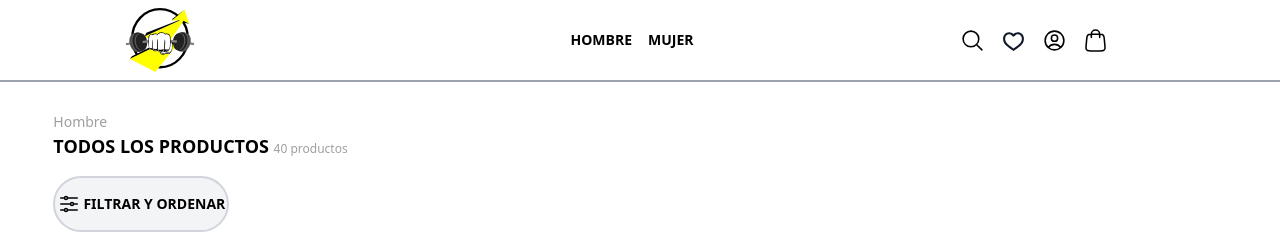
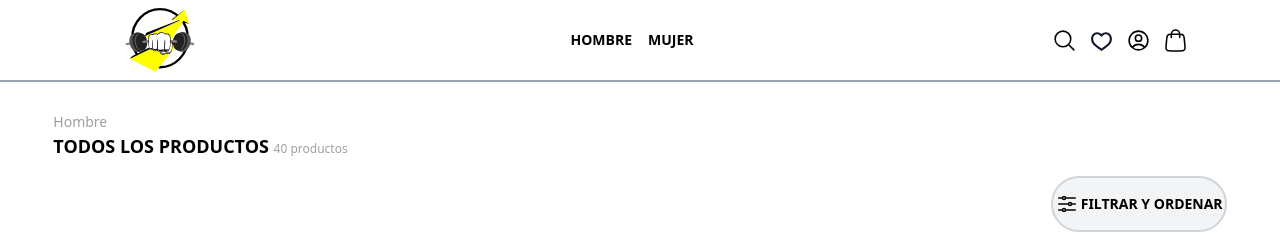
Before and after one commit to matgarfer499/LiftUp, a Laravel app: page /men in a window 1280 px wide. Shown: the top 248 px of the page. Run offline with Laravel 9, Linux system fonts and the light colour scheme; data comes from the database, SQL or seed files in the repository; style sheets or scripts are compiled from the project's sources; some libraries are stand-ins or nearby versions.

Commit message:
fix responsive en el nav

```diff
--- a/resources/views/clothes/menClothes.blade.php
+++ b/resources/views/clothes/menClothes.blade.php
@@ -7,7 +7,7 @@
     <div class="w-full font-normal text-sm text-[#9f9fa0]">Hombre</div>
     <div class="w-full font-bold text-lg">TODOS LOS PRODUCTOS <span class="font-normal text-xs text-[#9f9fa0]">{{$amount}} productos</span></div>
 </div>
-<div class="w-11/12 flex flex-wrap justify-between m-auto mb-4">
+<div class="w-11/12 flex flex-wrap sm:justify-end justify-between m-auto mb-4">
     <div class="w-20 h-12 absolute bg-white border-2 border-gray-300 rounded-full opacity-40 mt-1 ml-1 sm:hidden" id="layout">
     </div>
     <button class="w-44 h-14 border-2 border-gray-300 bg-gray-100 rounded-full flex justify-around items-center sm:hidden" id="displayBtn">
--- a/resources/views/layouts/plantilla.blade.php
+++ b/resources/views/layouts/plantilla.blade.php
@@ -93,21 +93,23 @@
         <a href="{{route('menclothes.index')}}" class="font-semibold text-sm mr-4 cursor-pointer">HOMBRE</a>
         <a href="{{route('womenclothes.index')}}" class="font-semibold text-sm mr-4 cursor-pointer">MUJER</a>
       </div>
-      <div class="w-3/12 flex flex-wrap">
-        <svg xmlns="http://www.w3.org/2000/svg" fill="none" viewBox="0 0 24 24" stroke-width="1.5" stroke="currentColor" class="w-[25px] h-[25px] sm:block hidden">
+      <div class="w-3/12 flex justify-center">
+        <div class="w-6/12 flex flex-wrap justify-evenly">
+          <svg xmlns="http://www.w3.org/2000/svg" fill="none" viewBox="0 0 24 24" stroke-width="1.5" stroke="currentColor" class="lg:w-[25px] lg:h-[25px] w-5 h-5 sm:block hidden">
             <path stroke-linecap="round" stroke-linejoin="round" d="M21 21l-5.197-5.197m0 0A7.5 7.5 0 105.196 5.196a7.5 7.5 0 0010.607 10.607z" />
           </svg>
-        <svg class="w-[25px] h-[25px] sm:ml-4 mr-4 ml-0" viewBox="0 0 24 24" fill="none" xmlns="http://www.w3.org/2000/svg">
+          <svg class="lg:w-[25px] lg:h-[25px] w-5 h-5" viewBox="0 0 24 24" fill="none" xmlns="http://www.w3.org/2000/svg">
             <path fill-rule="evenodd" clip-rule="evenodd" d="M7.78125 4C4.53699 4 2 6.81981 2 10.1559C2 11.8911 2.27768 13.32 3.31283 14.8234C4.3005 16.258 5.9429 17.7056 8.49134 19.6155L12 22L15.5084 19.6158C18.057 17.7058 19.6995 16.258 20.6872 14.8234C21.7223 13.32 22 11.8911 22 10.1559C22 6.81982 19.463 4 16.2188 4C14.5909 4 13.1818 4.66321 12 5.86323C10.8182 4.66321 9.40906 4 7.78125 4ZM7.78125 6C5.77551 6 4 7.7855 4 10.1559C4 10.7049 4.03107 11.1875 4.10853 11.6325C4.23826 12.378 4.49814 13.0182 4.96014 13.6893C5.74532 14.8297 7.14861 16.11 9.69156 18.0157L12 19.7494L14.3084 18.0157C16.8514 16.11 18.2547 14.8297 19.0399 13.6893C19.7777 12.6176 20 11.6245 20 10.1559C20 7.7855 18.2245 6 16.2188 6C14.9831 6 13.8501 6.58627 12.8033 7.99831C12.6147 8.25274 12.3167 8.40277 12 8.40277C11.6833 8.40277 11.3853 8.25274 11.1967 7.99831C10.1499 6.58627 9.01689 6 7.78125 6Z" fill="#0F1729" />
           </svg>
           <a href="{{ route('login') }}" class="sm:flex hidden">
-          <svg xmlns="http://www.w3.org/2000/svg" fill="none" viewBox="0 0 24 24" stroke-width="1.5" stroke="currentColor" class="w-[25px] h-[25px] mr-4 hover:stroke-red-700">
+            <svg xmlns="http://www.w3.org/2000/svg" fill="none" viewBox="0 0 24 24" stroke-width="1.5" stroke="currentColor" class="lg:w-[25px] lg:h-[25px] w-5 h-5 hover:stroke-red-700">
               <path stroke-linecap="round" stroke-linejoin="round" d="M17.982 18.725A7.488 7.488 0 0012 15.75a7.488 7.488 0 00-5.982 2.975m11.963 0a9 9 0 10-11.963 0m11.963 0A8.966 8.966 0 0112 21a8.966 8.966 0 01-5.982-2.275M15 9.75a3 3 0 11-6 0 3 3 0 016 0z" />
             </svg>
           </a>
-        <svg class="w-[25px] h-[25px]" viewBox="0 0 24 24" fill="none" xmlns="http://www.w3.org/2000/svg">
+          <svg class="lg:w-[25px] lg:h-[25px] w-5 h-5" viewBox="0 0 24 24" fill="none" xmlns="http://www.w3.org/2000/svg">
             <path d="M16.0004 9V6C16.0004 3.79086 14.2095 2 12.0004 2C9.79123 2 8.00037 3.79086 8.00037 6V9M3.59237 10.352L2.99237 16.752C2.82178 18.5717 2.73648 19.4815 3.03842 20.1843C3.30367 20.8016 3.76849 21.3121 4.35839 21.6338C5.0299 22 5.94374 22 7.77142 22H16.2293C18.057 22 18.9708 22 19.6423 21.6338C20.2322 21.3121 20.6971 20.8016 20.9623 20.1843C21.2643 19.4815 21.179 18.5717 21.0084 16.752L20.4084 10.352C20.2643 8.81535 20.1923 8.04704 19.8467 7.46616C19.5424 6.95458 19.0927 6.54511 18.555 6.28984C17.9444 6 17.1727 6 15.6293 6L8.37142 6C6.82806 6 6.05638 6 5.44579 6.28984C4.90803 6.54511 4.45838 6.95458 4.15403 7.46616C3.80846 8.04704 3.73643 8.81534 3.59237 10.352Z" stroke="#000000" stroke-width="1.5" stroke-linecap="round" stroke-linejoin="round" />
           </svg>
+        </div>
       </div>
     </nav>
   </header>
```
Lines whose indentation alone changed are shown as unchanged.
